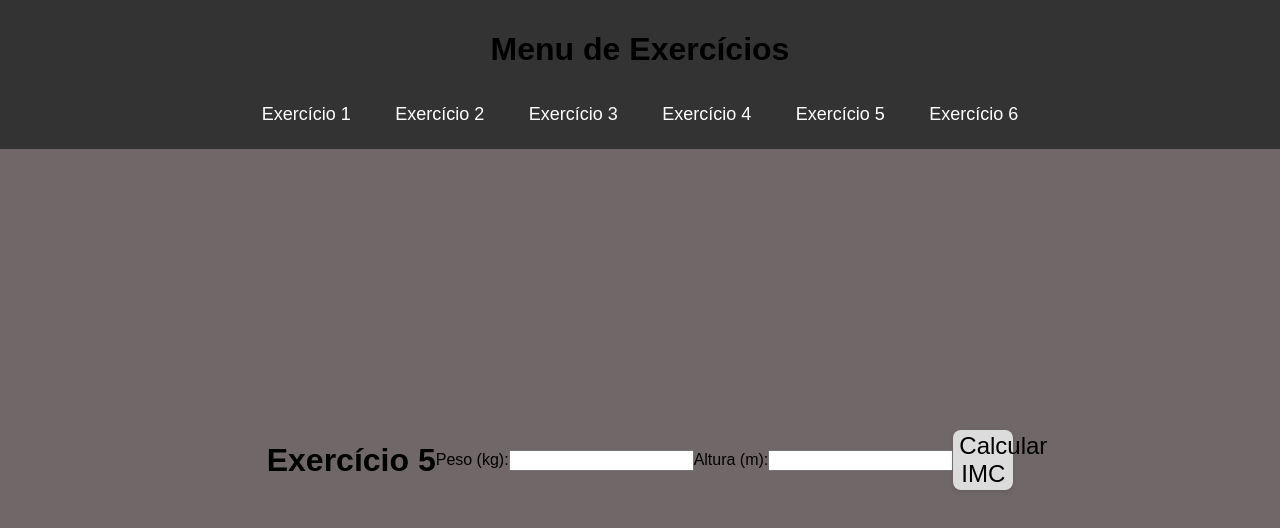
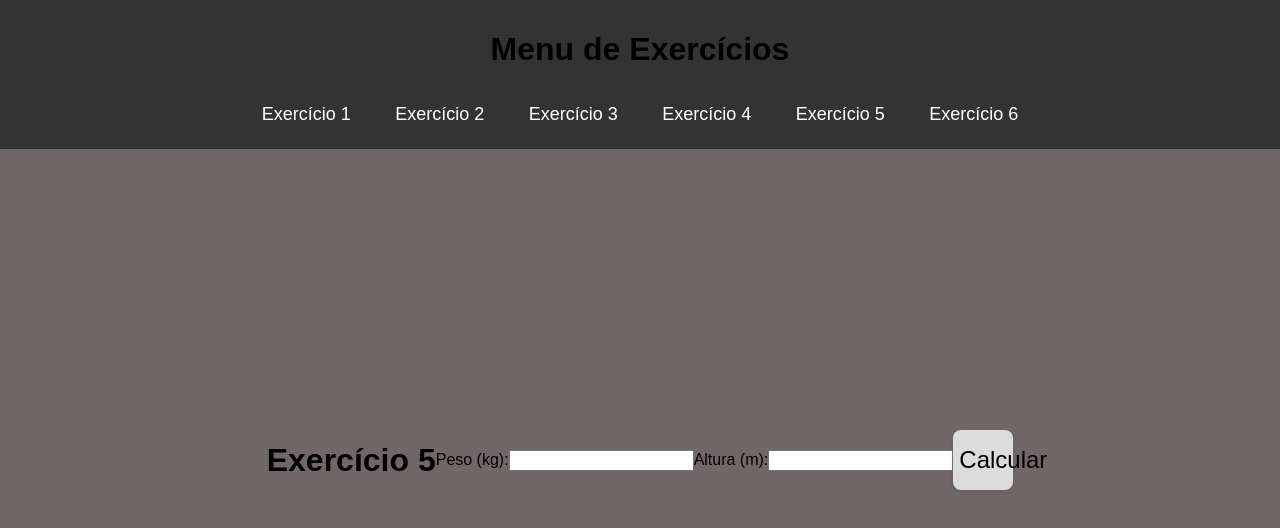
Before and after one commit to EliakinnSilva/exerciciosJs, a plain HTML site: page exercicio5.html in a window 1280 px wide. Drawn offline with Linux system fonts and the light colour scheme.

Commit message:
exercicio 5 com bug

```diff
--- a/exercicio5.html
+++ b/exercicio5.html
@@ -18,11 +18,17 @@
         <a href="exercicio6.html">Exercício 6</a>
     </div>
     <h1>Exercício 5</h1>
+    <br>
     <label for="peso">Peso (kg):</label>
+    <br>
     <input type="number" id="peso" step="0.01"><br><br>
+    <br>
     <label for="altura">Altura (m):</label>
+    <br>
     <input type="number" id="altura" step="0.01"><br><br>
-    <button onclick="calcularIMC()">Calcular IMC</button>
+    <br>
+    <button onclick="calcularIMC()">Calcular  </button>
+    <br>
     <div id="resultado"></div>
 
     <script>
@@ -30,7 +36,7 @@
             let peso = parseFloat(document.getElementById('peso').value);
             let altura = parseFloat(document.getElementById('altura').value);
 
-            if (isNaN(peso) || isNaN(altura) || peso <= 0 || altura <= 0) {
+            if (isNaN(peso) || isNaN(altura) || peso <=0 || altura <=0 ) {
                 document.getElementById('resultado').innerHTML = "Por favor, insira valores válidos para peso e altura.";
                 return;
             }
```
Also changed, not shown: index.html (+3 -2 lines).
